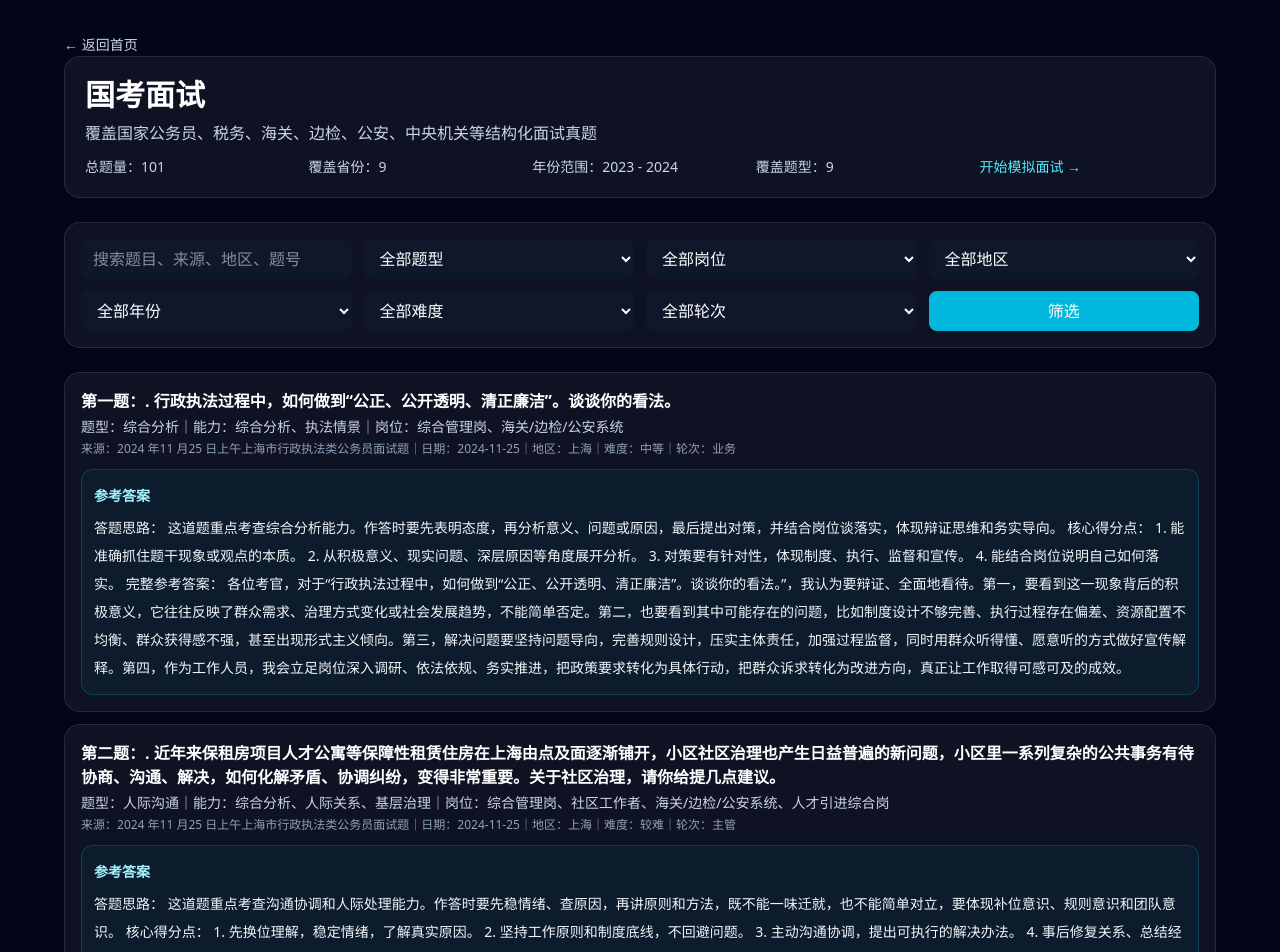
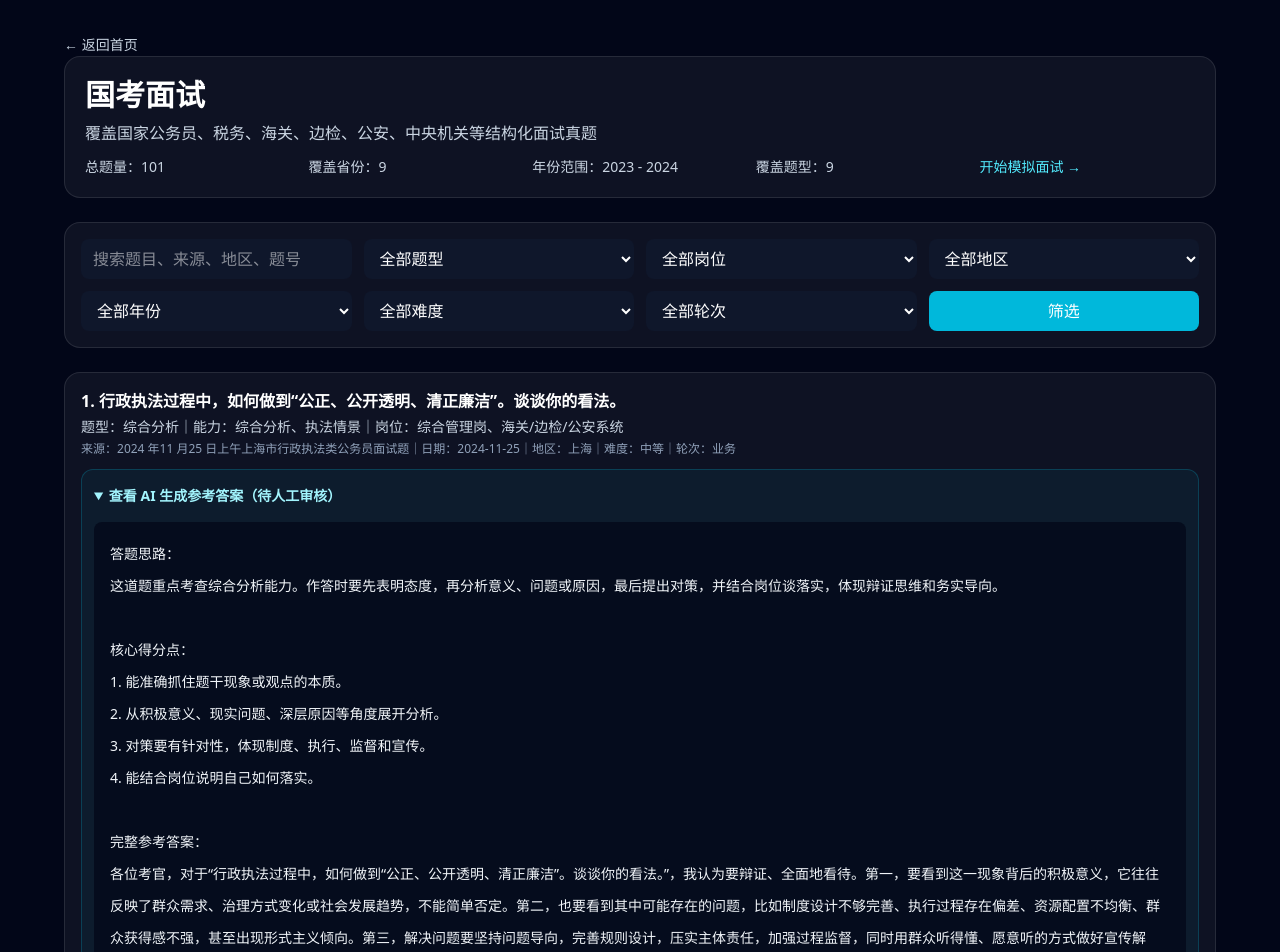
Before and after one commit to pancunzhi1124-pixel/xiaohongshu-interview-platform, a Next.js app: page /banks/national-civil-service in a window 1280 px wide. Shown: the top 952 px of the page. Built offline with nearby package versions, Linux system fonts and the light colour scheme.

Commit message:
Render answers with preserved formatting and continuous numbering

```diff
--- a/app/banks/[bankId]/page.tsx
+++ b/app/banks/[bankId]/page.tsx
@@ -148,21 +148,26 @@ export default async function BankPage({ params, searchParams }: BankPageProps)
         {items.length === 0 ? (
           <div className="rounded-2xl border border-dashed border-white/20 p-8 text-center text-slate-300">没有符合条件的题目。</div>
         ) : (
-          <div className="space-y-3">
-            {items.map((q) => (
+          <div className="space-y-4">
+            {items.map((q, idx) => {
+              const displayNo = (currentPage - 1) * pageSize + idx + 1;
+              return (
                 <article key={q.id} className="rounded-2xl border border-white/10 bg-white/5 p-4">
-                <p className="text-base font-semibold">{q.questionNo}. {q.question}</p>
+                  <p className="text-base font-semibold">{displayNo}. {q.question}</p>
                   <p className="mt-1 text-sm text-slate-300">题型：{q.primaryType}｜能力：{q.abilityTypes.join("、") || "-"}｜岗位：{q.jobTags.join("、") || "-"}</p>
                   <p className="mt-1 text-xs text-slate-400">来源：{q.sourceTitle || "-"}｜日期：{q.examDate || "-"}｜地区：{q.province || "-"}｜难度：{difficultyLabels[q.difficulty] ?? q.difficulty ?? "-"}｜轮次：{q.round || "-"}</p>
                   {q.answerStatus === "pending" && <p className="mt-2 text-sm text-amber-300">参考答案暂未整理，可先使用 AI 模拟面试进行作答训练。</p>}
                   {q.answerStatus === "answered" && q.answer && (
-                  <div className="mt-3 rounded-xl border border-cyan-400/20 bg-cyan-400/5 p-3 text-sm leading-7 text-slate-100">
-                    <p className="mb-1 font-semibold text-cyan-200">参考答案</p>
-                    <p>{q.answer}</p>
+                    <details open className="mt-3 rounded-xl border border-cyan-400/20 bg-cyan-400/5 p-3 text-sm leading-7 text-slate-100">
+                      <summary className="cursor-pointer font-semibold text-cyan-200">查看 AI 生成参考答案（待人工审核）</summary>
+                      <div className="mt-3 rounded-lg bg-slate-950/70 p-4">
+                        <p className="whitespace-pre-wrap leading-8">{q.answer}</p>
                       </div>
+                    </details>
                   )}
                 </article>
-            ))}
+              );
+            })}
           </div>
         )}
         <div className="flex items-center justify-between">
```
Lines whose indentation alone changed are shown as unchanged.
